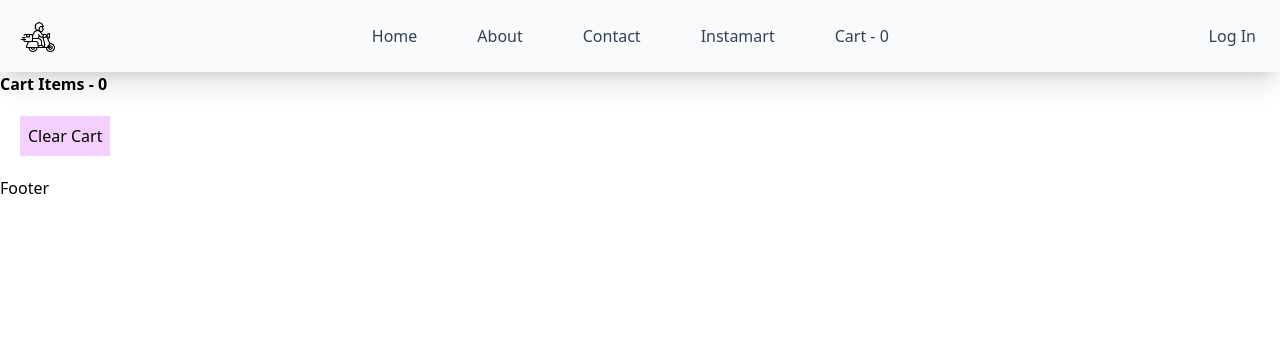
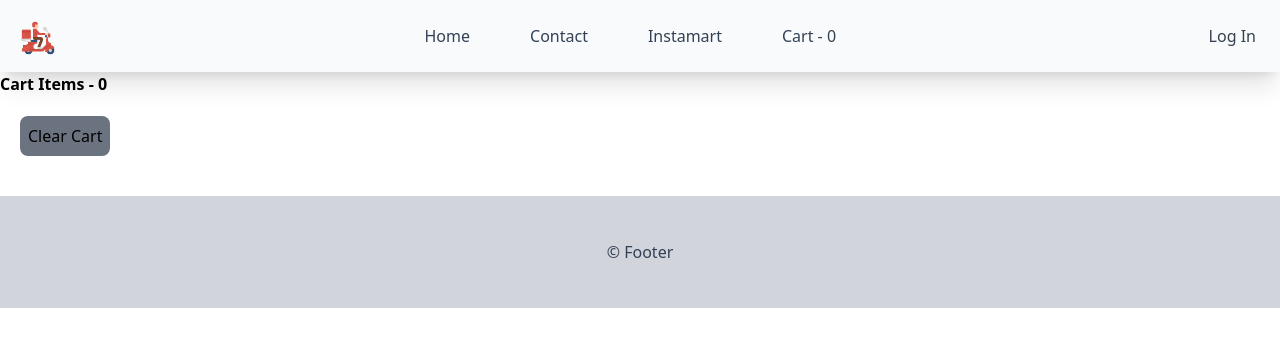
Before and after one commit to iamsaqib24/Namaste-React-Course, a React (Vite) app: page /cart in a window 1280 px wide. Shown: the top 346 px of the page. Built offline with nearby package versions, Linux system fonts and the light colour scheme.

Commit message:
designing

```diff
--- a/src/components/Body.js
+++ b/src/components/Body.js
@@ -41,7 +41,7 @@ const Body = () => {
 
     return (allRestaurants?.length === 0) ? <Shimmer /> : (
         <>
-            <div className="text-center my-1">
+            <div className="text-center my-10">
                 <input
                     type="text"
                     placeholder="Search for restaurant"
@@ -65,7 +65,7 @@ const Body = () => {
                     }}
                 >Search</button> */}
             </div>
-            <div className="flex flex-wrap justify-evenly bg-slate-800">
+            <div className="flex flex-wrap justify-evenly ">
                 {
                     filteredRestaurants.map(restaurant => {
                         return (
--- a/src/components/Cart.js
+++ b/src/components/Cart.js
@@ -16,7 +16,7 @@ const Cart = () => {
   return (
     <div>
         <h1 className="font-bold">Cart Items - {cartItems.length}</h1>
-        <button className="p-2 m-5 bg-fuchsia-200" onClick={() => handleClearCart()}>Clear Cart</button>
+        <button className="p-2 m-5 bg-gray-500 rounded-lg" onClick={() => handleClearCart()}>Clear Cart</button>
         <div className="flex flex-wrap">
             {cartItems.map(item => <FoodItem key={item.id} {...item} />)}
         </div>
--- a/src/components/FoodItem.js
+++ b/src/components/FoodItem.js
@@ -3,7 +3,7 @@ import { CDN_URL } from "../constants"
 
 const FoodItem = ({name, description, cloudinaryImageId, price}) => {
   return (
-    <div className="w-[200px] p-2 m-2 shadow-lg bg-purple-200">
+    <div className="w-[200px] p-2 m-2 shadow-lg bg-slate-200">
             <img src={ CDN_URL + cloudinaryImageId } />
             <h2 className="font-bold">{name}</h2>
             <h3>{description}</h3>
--- a/src/components/Footer.js
+++ b/src/components/Footer.js
@@ -1,7 +1,11 @@
+import Copyright from "../assets/img/copyright.png"
 
 const Footer = () => {
     return (
-        <h2>Footer</h2>
+        <div className="mt-5 bg-gray-300 h-28 flex">
+            {/* <img className="h-3" src={Copyright} alt="copyright" /> */}
+            <h1 className="font-medium text-slate-700 m-auto">&#169; Footer</h1>
+        </div>
     )
 }
 
--- a/src/components/Header.js
+++ b/src/components/Header.js
@@ -1,5 +1,5 @@
 import { useState, useContext } from "react"
-import Logo from '../assets/img/food-logo.png'
+import Logo from '../assets/img/delivery.png'
 import { Link } from "react-router-dom"
 import useOnline from "../utils/useOnline"
 import UserContext from "../utils/UserContext"
@@ -29,7 +29,7 @@ const Header = () => {
 
 
     return (
-        <div className="flex justify-between bg-slate-50 shadow-xl">
+        <div className="flex justify-between bg-slate-50  shadow-xl sticky top-0">
             <Title />
 
             <div className="nav-items">
@@ -37,9 +37,9 @@ const Header = () => {
                     <li className="px-2">
                         <Link to="/">Home</Link>
                     </li>
-                    <li className="px-2">
+                    {/* <li className="px-2">
                         <Link to="/about">About</Link>
-                    </li>
+                    </li> */}
                     <li className="px-2">
                         <Link to="/contact">Contact</Link>
                     </li>
--- a/src/components/RestaurantCard.js
+++ b/src/components/RestaurantCard.js
@@ -4,9 +4,9 @@ const RestaurantCard = ({cloudinaryImageId, name, cuisines, avgRating}) => {
 
 
     return (
-        <div className="w-56 p-2 m-2 shadow-lg bg-slate-300">
-            <img src={ CDN_URL + cloudinaryImageId } />
-            <h2 className="font-bold">{name}</h2>
+        <div className="w-56 p-5 m-5 bg-slate-50 bg-white-100 shadow-xl">
+            <img className="rounded-sm" src={ CDN_URL + cloudinaryImageId } />
+            <h2 className="font-bold my-1 text-slate-700">{name}</h2>
             <h3>{cuisines.join(", ")}</h3>
             <h4>{avgRating} stars</h4>
         </div>
--- a/src/components/RestaurantMenu.js
+++ b/src/components/RestaurantMenu.js
@@ -32,9 +32,9 @@ const RestaurantMenu = () => {
             <button className="p-2 m-5 bg-purple-500" onClick={() => handleAddItem()}>Add item</button>
         </div> */}
         <div className="p-5">
-            <h1>Menu Lists</h1>
+            <h1 className="font-bold">Menu Lists</h1>
             <ul>
-                {Object.values(restaurant?.menu?.items).map((item) => ( <li key={item.id}>{item.name} - <button className="p-1 bg-fuchsia-200" onClick={() => addFoodItem(item)}>add</button></li> ))}
+                {Object.values(restaurant?.menu?.items).map((item) => ( <li key={item.id}>{item.name} - <button className="p-2 bg-gray-500 rounded-md text-white" onClick={() => addFoodItem(item)}>add</button></li> ))}
             </ul>
         </div>
     </div>
```
Also changed, not shown: src/assets/img/copyright.png (added), src/assets/img/delivery.png (added).
